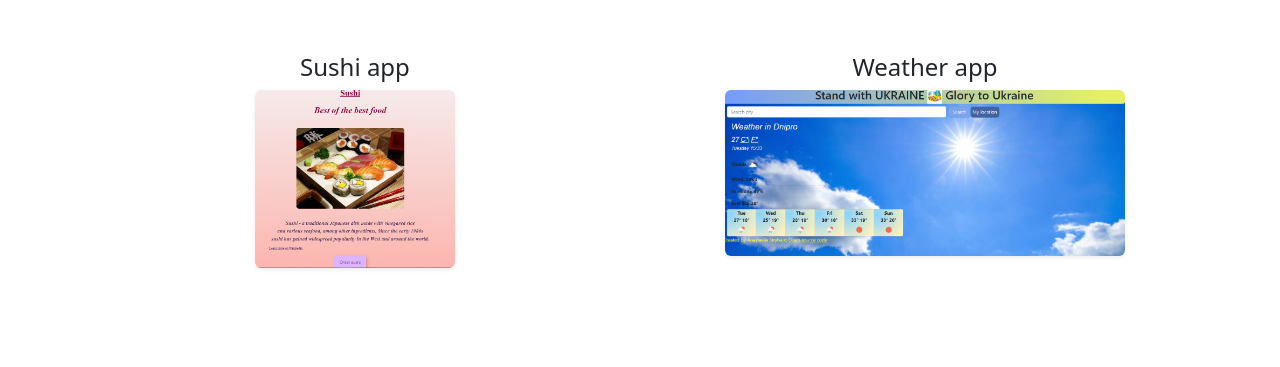
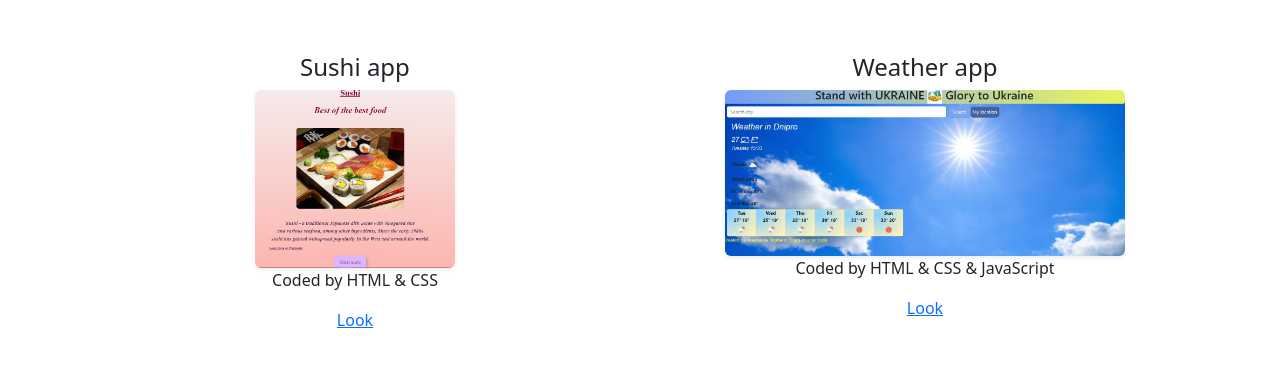
Before and after one commit to SSAnastasia/my-portfolio, a plain HTML site: page works.html in a window 1280 px wide. Shown: the part 63-430 px from the top of the page. Drawn offline with nearby package versions, Linux system fonts and the light colour scheme.

Commit message:
added links of works

```diff
--- a/works.html
+++ b/works.html
@@ -52,10 +52,14 @@
             <div class = "col-6">
                 <h4>Sushi app</h4>
                 <img src = "images/sushi-page.png" class = "img-fluid rounded shadow-sm" alt = project1-photo width = "200px"/>
+                <p>Coded by HTML & CSS</p>
+                <a href = "#" target="_blank" class = "sushi-link">Look</a>
             </div>
             <div class = "col-6">
                 <h4>Weather app</h4>
                 <img src = "images/weather-page.png" class = "img-fluid rounded shadow-sm" alt = project2-photo width = "400px"/>
+                <p>Coded by HTML & CSS & JavaScript</p>
+                <a href = "https://clever-arithmetic-423be1.netlify.app/" target="_blank" class = "weather-link">Look</a>
             </div>
            </div>
          </div>
```
